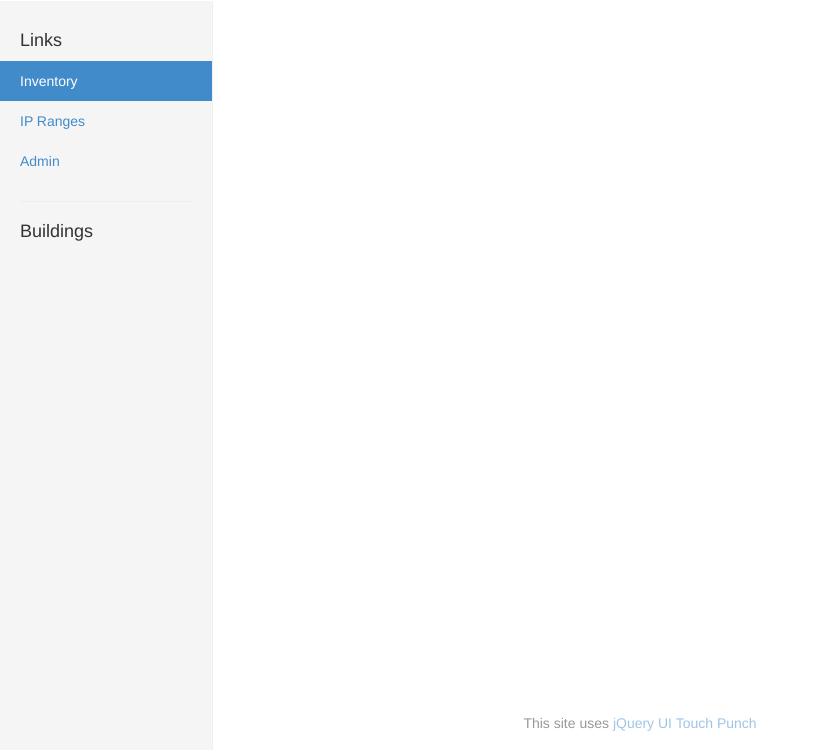
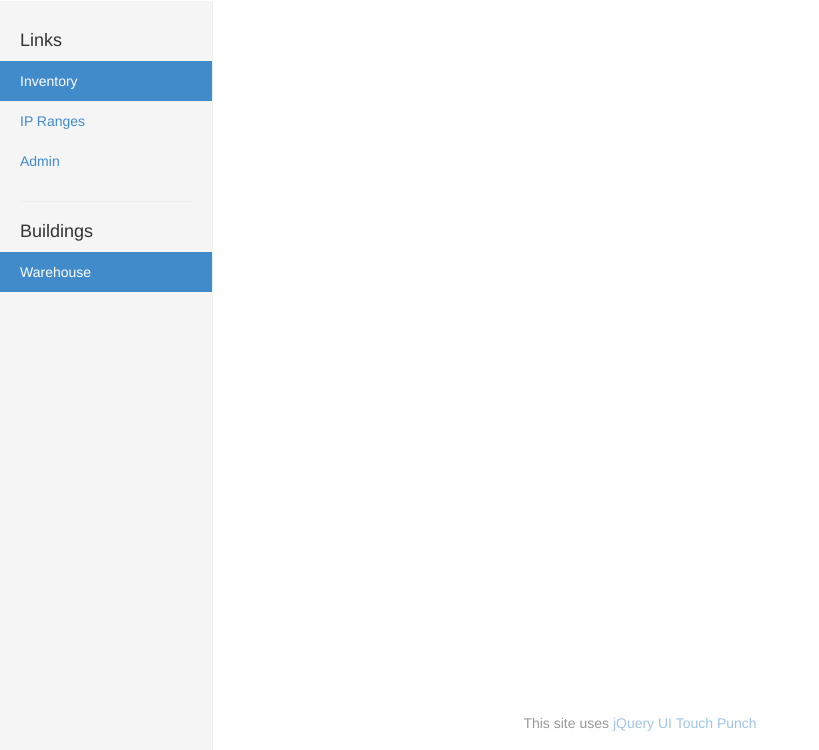
Before and after one commit to jeffsgraham/jarvis, a Django app: page /accounts/login/?next=/inventory/item/all/ in a window 1280 px wide; the page is wider, and only the part inside the window is pictured. Shown: the part 50-800 px from the top of that part, without its empty margins (0-819 px from the left). Run offline with Django 3.2, Linux system fonts and the light colour scheme; parts of the project's set-up code (start-up, migrations or seed data) failed here and were passed over; some libraries are stand-ins or nearby versions.

Commit message:
Added a warehouse building that accepts item drag and drop. Fixed a bug that prevented item revisions from being assigned to a user when moving items.

```diff
--- a/jarvis/inventory/forms.py
+++ b/jarvis/inventory/forms.py
@@ -54,7 +54,7 @@ class MoveItemForm(BaseItemForm):
         fields = ('room','item')
 
     def save(self, commit=True, user=None, *args, **kwargs):
-        retVal = super(MoveItemForm, self).save(commit=commit, *args, **kwargs)
+        retVal = super(MoveItemForm, self).save(commit=commit, user=user, *args, **kwargs)
         if commit == True:
             #move subitems
             for item in self.instance.subItem.all():
--- a/jarvis/inventory/templates/sidebar.html
+++ b/jarvis/inventory/templates/sidebar.html
@@ -17,10 +17,14 @@
 
     <h4>Buildings</h4>
     <ul id="jarv-building-list" class="nav nav-sidebar">
+        <li id="jarv-sidebar-warehouse" class="jarv-sidebar-building active">
+            <a onclick="jarv_get_content('/inventory/item/all/');" href="#">Warehouse</a>
+            <ul class="nav nav-sidebar collapse in"></ul>
+        </li>
         {% for building in buildings %}
-        <li class="jarv-sidebar-building{% if forloop.first %} active{% endif %}">
+        <li class="jarv-sidebar-building">
             <a href="#" class="jarv-hover-expand">{{ building.name }}</a>
-            <ul id="jarv-room-list-{{building.id}}" class="nav nav-sidebar collapse {% if forloop.first %}in{% endif %}" {% if not forloop.first %}style="height:0px;"{% endif %}>
+            <ul id="jarv-room-list-{{building.id}}" class="nav nav-sidebar collapse" style="height:0px;">
                 {% for room in rooms %}
                 {% if room.building_id == building.id %}
                 <li class="jarv-sidebar-room" id="{{room.id}}" description="{{room}}"><a onclick="jarv_get_content('/inventory/room/{{room.pk}}/item/all/');" href="#">{{room.number}}</a></li>
--- a/jarvis/inventory/views.py
+++ b/jarvis/inventory/views.py
@@ -213,7 +213,7 @@ class AjaxMoveItem(LoginRequiredMixin, FormView):
         message = ""
         item = form.instance
         item_name = str(item.manufacturer) + " " + str(item.itemType)
-        room_name = str(item.room)
+        room_name = str(item.room or "Warehouse") #default to warehouse if room=None
         if form.has_changed():
             form.save(user=self.request.user)
             #build confirm message
--- a/jarvis/static/js/jarvis.js
+++ b/jarvis/static/js/jarvis.js
@@ -254,6 +254,36 @@ function jarv_get_content(url, placeholder)
             }
         });
 
+        //setup warehouse droppable
+        $('#jarv-sidebar-warehouse').droppable({
+            tolerance: "pointer",
+            accept: ".jarv-item-row",
+            hoverClass: "jarv-drop-hover",
+            greedy: true,
+            drop: function(e, ui) {
+                //get item id
+                var item_id = $(ui.draggable).attr('id');
+                //get room id
+                var room_id = null
+                $.ajax({
+                    type: "POST",
+                    url: "/inventory/item/" + item_id + "/move/",
+                    data: {"room": room_id, "csrfmiddlewaretoken": getCookie('csrftoken'), "item": ""},
+                    success: function(data, textStatus, jqXHR) {
+                        jarv_get_content($('#jarv-content-url').text());
+                        $('#jarv-alerts').html(data);
+                    },
+                    error: function(jqXHR, textStatus, errorThrown) {
+                        var item_desc = $('#'+item_id).attr('description');
+                        var room_desc = "Warehouse"
+
+                        var message = "A server error occurred while trying to move " + item_desc + " to " + room_desc;
+                        jarv_ajax_error(jqXHR, textStatus, errorThrown, message);
+                    }
+                });
+            }
+        });
+
         //setup item-attach droppable
         $('.jarv-attach-droppable').droppable({
             tolerance: "pointer",
```
